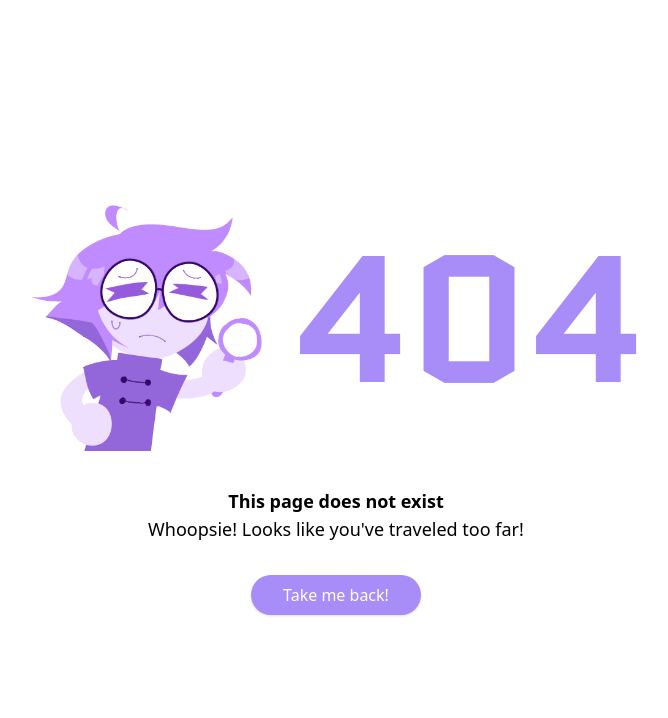
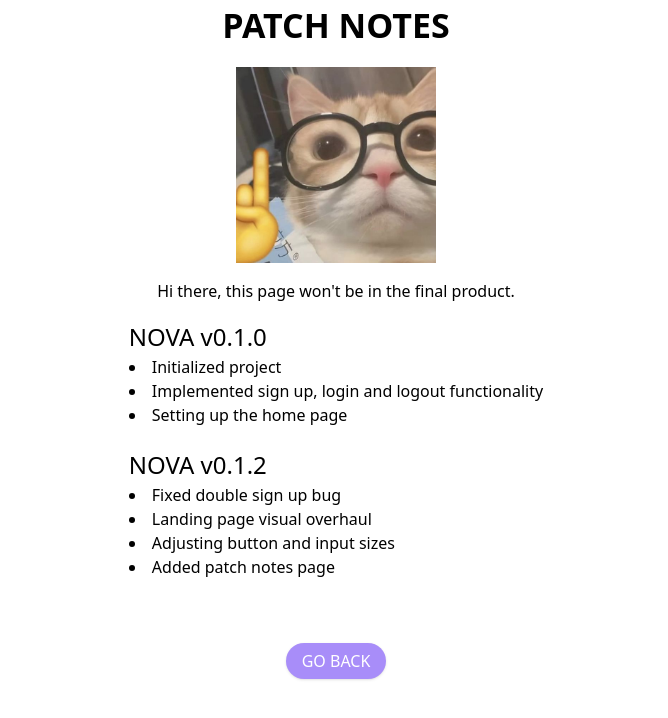
Before and after one commit to Aulianyb/NOVA, a Next.js app: page /patchnotes in a window 1280 px wide. Before the commit this address had no page. Shown: the top 718 px of the page, without its empty margins (304-972 px from the left). Built offline with nearby package versions, Linux system fonts and the light colour scheme.

Commit message:
feat : Patch notes page

```diff
--- a/src/app/globals.css
+++ b/src/app/globals.css
@@ -13,6 +13,13 @@ body {
 }
 
 @layer base {
+  h2 {
+    font-size: 24px;
+  }
+}
+
+
+@layer base {
   :root {
     --radius: 0.5rem;
     --white: #ffffff;
--- a/src/app/page.tsx
+++ b/src/app/page.tsx
@@ -13,7 +13,7 @@ export default function Home() {
       <div className="relative flex flex-wrap justify-center gap-8 min-h-[80vh] pt-24 px-20">
         <main className="flex flex-col row-start-2 ml-12">
           <div className="flex-shrink">
-            <Button className="mb-12" variant="outline">
+            <Button className="mb-12" variant="outline" onClick={() => router.push("/patchnotes")}>
               PATCH NOTES
             </Button>
             <h1
--- /dev/null
+++ b/src/app/patchnotes/page.tsx
@@ -0,0 +1,39 @@
+"use client";
+
+import Image from "next/image";
+import { Button } from "@/components/ui/button";
+import { useRouter } from "next/navigation";
+
+export default function PatchNotesPage() {
+  const router = useRouter();
+  return (
+    <main className="">
+      <div className="flex flex-col gap-4 justify-start items-center min-h-screen">
+        <h1 className="font-bold">PATCH NOTES</h1>
+        <Image
+          src={`/cat-nerd.jpg`}
+          alt="Nerdy cat meme"
+          width="200"
+          height="200"
+        />
+        <p>Hi there, this page won't be in the final product.</p>
+        <div className="space-y-5">
+          <div>
+            <h2>NOVA v0.1.0</h2>
+            <li>Initialized project</li>
+            <li>Implemented sign up, login and logout functionality</li>
+            <li>Setting up the home page</li>
+          </div>
+          <div>
+            <h2>NOVA v0.1.2</h2>
+            <li>Fixed double sign up bug</li>
+            <li>Landing page visual overhaul</li>
+            <li>Adjusting button and input sizes</li>
+            <li>Added patch notes page</li>
+          </div>
+        </div>
+        <Button className="mt-12" onClick={()=>{router.push("/")}}> GO BACK </Button>
+      </div>
+    </main>
+  );
+}
```
Also changed, not shown: public/cat-nerd.jpg (added).
